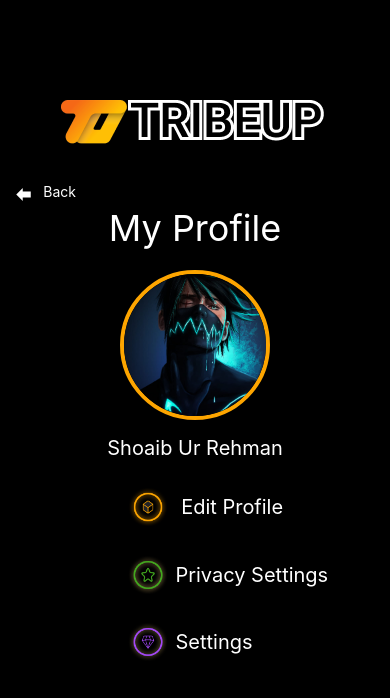
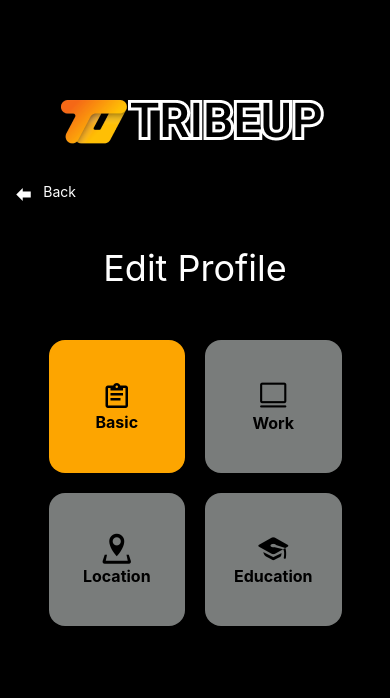
Before and after one commit to shoaib2406/TRIBEUP, a React Native app: screen /EditProfile in a window 390 px wide. Shown: the top 698 px of the page. Built offline with nearby package versions, Linux system fonts and the light colour scheme.

Commit message:
Edit profile screen design is developed

```diff
--- a/src/Navigation/Navigation.js
+++ b/src/Navigation/Navigation.js
@@ -6,11 +6,17 @@ import Signin from "../screens/Signin";
 import OnBoarding from "../screens/OnBoarding";
 import Price from "../screens/Price";
 import MyProfile from "../screens/MyProfile";
+import EditProfile from "../screens/EditProfile";
 export default function Navigation() {
   const Stack = createNativeStackNavigator();
   return (
     <NavigationContainer>
       <Stack.Navigator>
+      <Stack.Screen
+          name="EditProfile"
+          component={EditProfile}
+          options={{ headerShown: false }}
+        />
       <Stack.Screen
           name="MyProfile"
           component={MyProfile}
--- /dev/null
+++ b/src/screens/EditProfile.js
@@ -0,0 +1,87 @@
+import { View, Text, Image, StyleSheet, TouchableOpacity } from "react-native";
+import React from "react";
+import Logo from "../../assets/logo.png";
+import { Icon } from "react-native-elements";
+import { AntDesign } from '@expo/vector-icons';
+import { Entypo } from '@expo/vector-icons';
+// import { Entypo } from '@expo/vector-icons';
+import { MaterialCommunityIcons } from '@expo/vector-icons';
+
+export default function EditProfile() {
+    return (
+        <View style={{
+            backgroundColor: "#000",
+            flex: 1,
+        }}>
+            <View
+                style={{
+                    marginTop: 100,
+                    alignItems: "center",
+                    marginBottom: '10%'
+                }}
+            >
+                <Image source={Logo} />
+            </View>
+            <TouchableOpacity>
+                <View style={styles.row}>
+                    <View style={{ flex: 0.05 }}>
+                        <Icon name="arrow-left" size={20} color="white" type="entypo" />
+                    </View>
+                    <Text
+                        style={{
+                            fontSize: 14,
+                            fontWiegth: "bold",
+                            color: "white",
+                            marginLeft: "3%",
+                            // backgroundColor: "red",
+                        }}
+                    >
+                        Back
+                    </Text>
+                </View>
+            </TouchableOpacity>
+            <Text style={styles.h1}>Edit Profile</Text>
+            <View style={{flexDirection:'row', flexWrap:'wrap',justifyContent:'center'}}>
+                <View style={{ backgroundColor: '#FDA500', borderRadius:16, margin:10,justifyContent:'center',alignItems:'center',width: '35%',paddingTop:40,paddingBottom:40  }}>
+                <MaterialCommunityIcons name="clipboard-text-outline" size={30} color="black" />
+                    <Text style={{fontSize:16,fontWeight:'bold'}}>Basic</Text>
+                </View>
+                <View style={{ backgroundColor: '#797C7B', borderRadius:16, margin:10,justifyContent:'center',alignItems:'center',width: '35%',paddingTop:40,paddingBottom:40  }}>
+                    <AntDesign name="laptop" size={30} color="black" />
+                    <Text style={{fontSize:16,fontWeight:'bold'}}>Work</Text>
+                </View>
+            </View>
+            <View style={{flexDirection:'row', flexWrap:'wrap',justifyContent:'center'}}>
+                <View style={{ backgroundColor: '#797C7B',borderRadius:16, margin:10,justifyContent:'center',alignItems:'center',width: '35%',paddingTop:40,paddingBottom:40  }}>
+                    <Entypo name="location" size={30} color="black" />
+                    <Text style={{fontSize:16,fontWeight:'bold'}}>Location</Text>
+                </View>
+                <View style={{ backgroundColor: '#797C7B',borderRadius:16, margin:10,justifyContent:'center',alignItems:'center',width: '35%',paddingTop:40,paddingBottom:40 }}>
+                <Entypo name="graduation-cap" size={30} color="black" />
+                    <Text style={{fontSize:16,fontWeight:'bold'}}>Education</Text>
+                </View>
+            </View>
+        </View>
+    );
+}
+const styles = StyleSheet.create({
+    row: {
+        flexDirection: "row",
+        flexWrap: "wrap",
+        marginLeft: "4%",
+    },
+    h1: {
+        fontSize: 36,
+        fontWiegth: 'bold',
+        color: '#fff',
+        textAlign: 'center',
+        marginBottom:40,
+        marginTop:40
+    },
+
+
+
+
+
+
+});
--- a/src/screens/MyProfile.js
+++ b/src/screens/MyProfile.js
@@ -19,7 +19,7 @@ export default function MyProfile() {
                     marginBottom: '10%'
                 }}
             >
-                <Image style={styles.tinyLogo} source={Logo} />
+                <Image source={Logo} />
             </View>
             <TouchableOpacity>
                 <View style={styles.row}>
--- a/src/screens/Price.js
+++ b/src/screens/Price.js
@@ -21,7 +21,7 @@ export default function Price() {
                     marginBottom: '10%'
                 }}
             >
-                <Image style={styles.tinyLogo} source={Logo} />
+                <Image source={Logo} />
             </View>
             <TouchableOpacity>
                 <View style={styles.row}>
```
